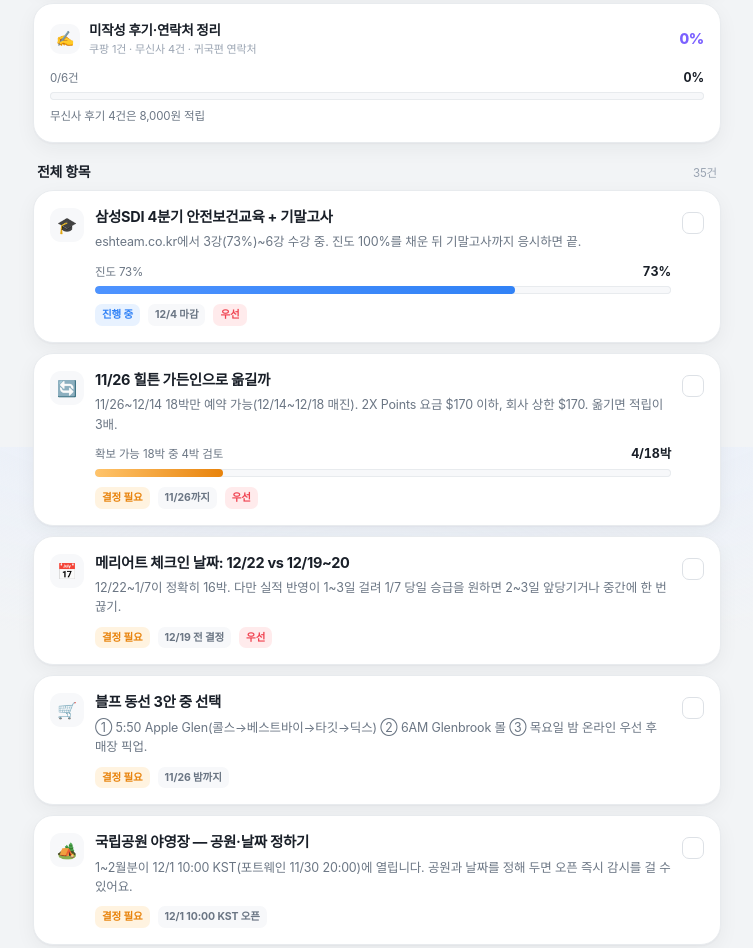
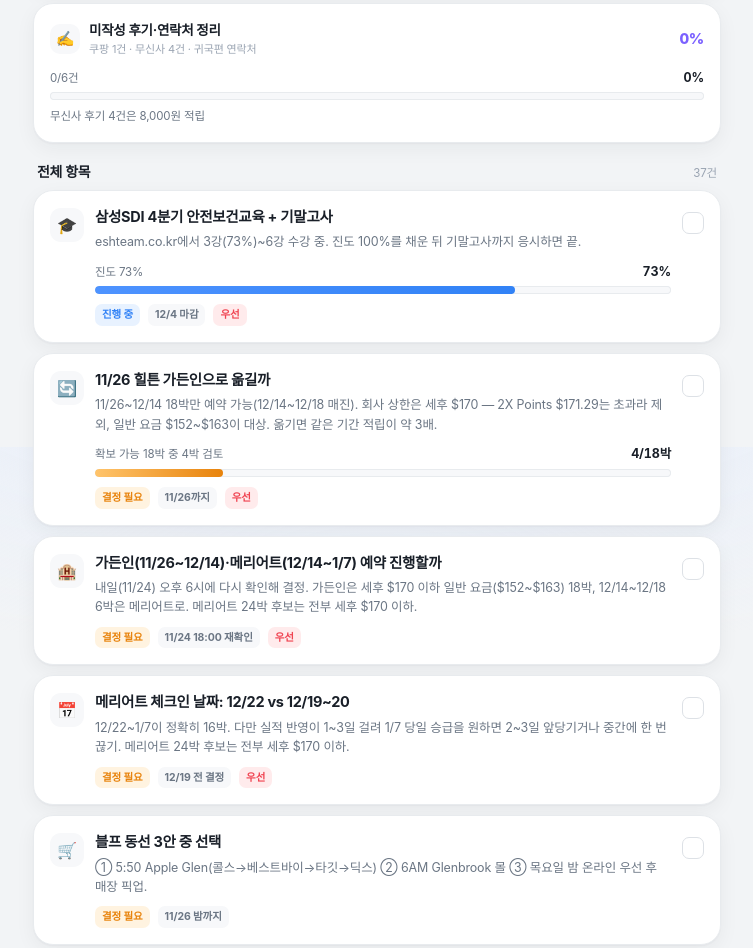
Before and after one commit to jackhyunwoo/jackhyunwoo.github.io, a plain HTML site: page index.html in a window 1280 px wide. Shown: the part 1153-2101 px from the top of the page, without its empty margins (263-1016 px from the left). Drawn offline with Linux system fonts and the light colour scheme.

Commit message:
세후 $170 상한 반영, 11/24 18:00 예약 재확인 항목 추가

```diff
--- a/data.json
+++ b/data.json
@@ -2,8 +2,8 @@
   "meta": {
     "title": "업무 현황판",
     "owner": "최현우",
-    "updated": "2026-11-23T23:10:00-05:00",
-    "updatedLabel": "2026-11-23 23:10 EST",
+    "updated": "2026-11-23T23:25:00-05:00",
+    "updatedLabel": "2026-11-23 23:25 EST",
     "note": "이 파일만 고치면 화면이 바뀝니다."
   },
   "trip": {
@@ -110,7 +110,7 @@
       "cat": "decision",
       "icon": "🔄",
       "title": "11/26 힐튼 가든인으로 옮길까",
-      "note": "11/26~12/14 18박만 예약 가능(12/14~12/18 매진). 2X Points 요금 $170 이하, 회사 상한 $170. 옮기면 적립이 3배.",
+      "note": "11/26~12/14 18박만 예약 가능(12/14~12/18 매진). 회사 상한은 세후 $170 — 2X Points $171.29는 초과라 제외, 일반 요금 $152~$163이 대상. 옮기면 같은 기간 적립이 약 3배.",
       "due": "2026-11-26",
       "dueLabel": "11/26까지",
       "progress": {
@@ -122,11 +122,21 @@
       "priority": "high"
     },
     {
+      "id": "book-1124-decision",
+      "cat": "decision",
+      "icon": "🏨",
+      "title": "가든인(11/26~12/14)·메리어트(12/14~1/7) 예약 진행할까",
+      "note": "내일(11/24) 오후 6시에 다시 확인해 결정. 가든인은 세후 $170 이하 일반 요금($152~$163) 18박, 12/14~12/18 6박은 메리어트로. 메리어트 24박 후보는 전부 세후 $170 이하.",
+      "due": "2026-11-24",
+      "dueLabel": "11/24 18:00 재확인",
+      "priority": "high"
+    },
+    {
       "id": "marriott-checkin",
       "cat": "decision",
       "icon": "📅",
       "title": "메리어트 체크인 날짜: 12/22 vs 12/19~20",
-      "note": "12/22~1/7이 정확히 16박. 다만 실적 반영이 1~3일 걸려 1/7 당일 승급을 원하면 2~3일 앞당기거나 중간에 한 번 끊기.",
+      "note": "12/22~1/7이 정확히 16박. 다만 실적 반영이 1~3일 걸려 1/7 당일 승급을 원하면 2~3일 앞당기거나 중간에 한 번 끊기. 메리어트 24박 후보는 전부 세후 $170 이하.",
       "due": "2026-12-19",
       "dueLabel": "12/19 전 결정",
       "priority": "high"
@@ -192,6 +202,15 @@
       "title": "Explore 대기 목록",
       "note": "Gmail 뉴스레터 201통 정리, 출석체크 루틴, 숨은 보험금·휴면예금(본인인증), 안 쓰는 사이트 탈퇴, 기프티콘·구매확정, 인스타 맞팔 정리.",
       "priority": "low"
+    },
+    {
+      "id": "book-1124-reminder",
+      "cat": "upcoming",
+      "icon": "🏨",
+      "title": "내일(11/24) 오후 6시 — 예약 진행 여부 재확인",
+      "note": "가든인(11/26~12/14)과 메리어트(12/14~1/7) 두 건의 예약 진행 여부를 다시 확인합니다.",
+      "due": "2026-11-24",
+      "dueLabel": "11/24 18:00"
     },
     {
       "id": "morning-call",
@@ -411,9 +430,9 @@
         "lines": [
           "11/26~12/14 18박만 예약 가능",
           "12/14~12/18은 매진 → 6박은 메리어트로 당기기",
-          "2X Points 요금 $170 이하 = 회사 상한에 맞음"
+          "회사 상한 세후 $170 → 2X $171.29는 초과, 일반 $152~$163이 대상"
         ],
-        "foot": "옮기면 같은 기간 적립이 약 3배(약 14만P)."
+        "foot": "옮기면 같은 기간 적립이 약 3배. 11/24(월) 18:00에 진행 여부를 다시 확인."
       },
       {
         "id": "marriott-card",
@@ -422,7 +441,7 @@
         "lines": [
           "0/16박 · 2027-02-28 마감",
           "12/22 체크인~1/7 체크아웃 = 딱 16박",
-          "실적은 체크아웃 후 1~3일 뒤 반영"
+          "12/14~1/7 24박 후보는 전부 세후 $170 이하"
         ],
         "foot": "16박이 모두 유료 직접 예약이어야 인정됩니다."
       },
```
Also changed, not shown: index.html (+1 -1 lines).
